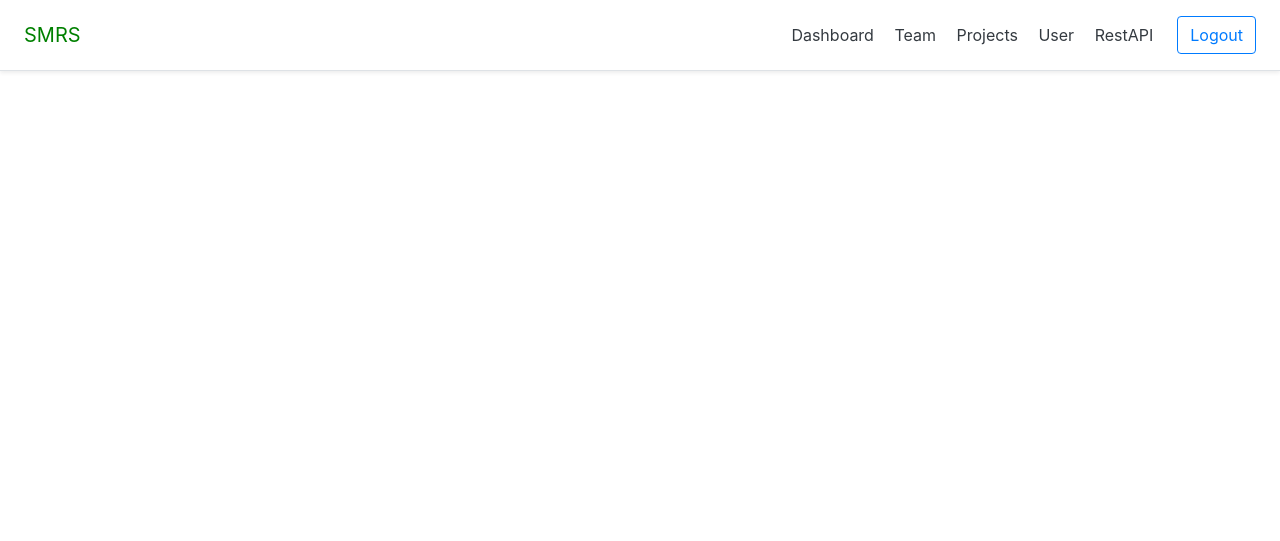
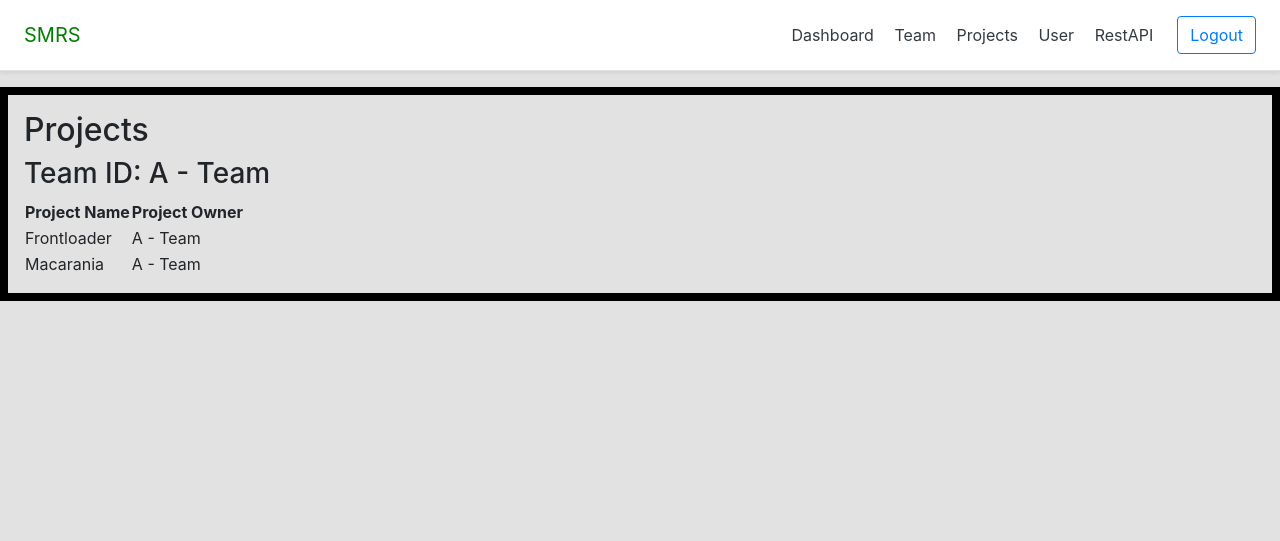
Before and after one commit to jwmeidinger/SMRS, a Django app: page /dashboard/projects/ in a window 1280 px wide. Shown: the top 541 px of the page. Run offline with Django 3.2, Linux system fonts and the light colour scheme; a user stored in the database is signed in; data comes from the database, SQL or seed files in the repository; both versions use the stored data as it was after the commit; some libraries are stand-ins or nearby versions.

Commit message:
Layout for projects page
Getting Django background running

```diff
--- a/SMRS/dashboard/static/css/master.css
+++ b/SMRS/dashboard/static/css/master.css
@@ -75,6 +75,7 @@ header nav a{
  display: block;
 }
 
+
 /* Change color of dropdown links on hover */
 .dropdown-content a:hover {background-color: #ddd;}
 
@@ -83,3 +84,8 @@ header nav a{
 
 /* Change the background color of the dropdown button when the dropdown content is shown */
 .dropdown:hover .dropbtn {background-color: #3e8e41;}
+
+#projects{
+
+    display: flex;
+}
--- a/SMRS/dashboard/static/css/projects.css
+++ b/SMRS/dashboard/static/css/projects.css
@@ -1,4 +1,3 @@
-#projects{
-
-    display: flex;
+.title{
+  text-align: center;
 }
--- a/SMRS/dashboard/templates/dashboard/projects.html
+++ b/SMRS/dashboard/templates/dashboard/projects.html
@@ -1,10 +1,41 @@
 {% extends 'base.html' %}
-
+{% load static %}
 {% block content %}
 
 
+<head>
+
+  <link rel="stylesheet" href="{% static 'css/master.css' %}">
+  <link rel="stylesheet" href="{% static 'css/projects.css' %}">
+
+</head>
+<body>
+  <div id="primaryContent">
+    <h2 id="title">Projects</h2>
+    <!-- For this version we're assuming that one person is on one team. In udpates this needs to be changed -->
+    <h3>Team ID: {{team}}</h3>
+
+    <table>
+      <tr>
+        <th>Project Name</th>
+        <th>Project Owner</th>
+      </tr>
+
+      {% for project in projects %}
+      <tr>
+        <td>{{project.name}}</td>
+        <!-- For Now the Team ID is redundent information since one person is in one team. But in future updates we hope to have one person on many teams. -->
+        <td>{{project.teamID}}</td>
+      </tr>
+
+      {% endfor %}
+    </table>
 
 
+
+  </div>
+
+</body>
 
 
 
--- a/SMRS/dashboard/views.py
+++ b/SMRS/dashboard/views.py
@@ -54,7 +54,13 @@ def project_view(request):
     context= {}
     user = request.user
     if user.is_authenticated:
-        project = Project.objects.all()
+        team= Team.objects.filter(pk=user.pk).first()
+        project = Project.objects.filter(teamID=team)
+        # for each in project:
+        #     if user.team_id==each.team_id:
+        context["projects"]=project
+        context["team"]=team.name
+
     return render(request, "dashboard/projects.html", context)
 
 def team_view(request):
```
Also changed, not shown: SMRS/db.sqlite3.
